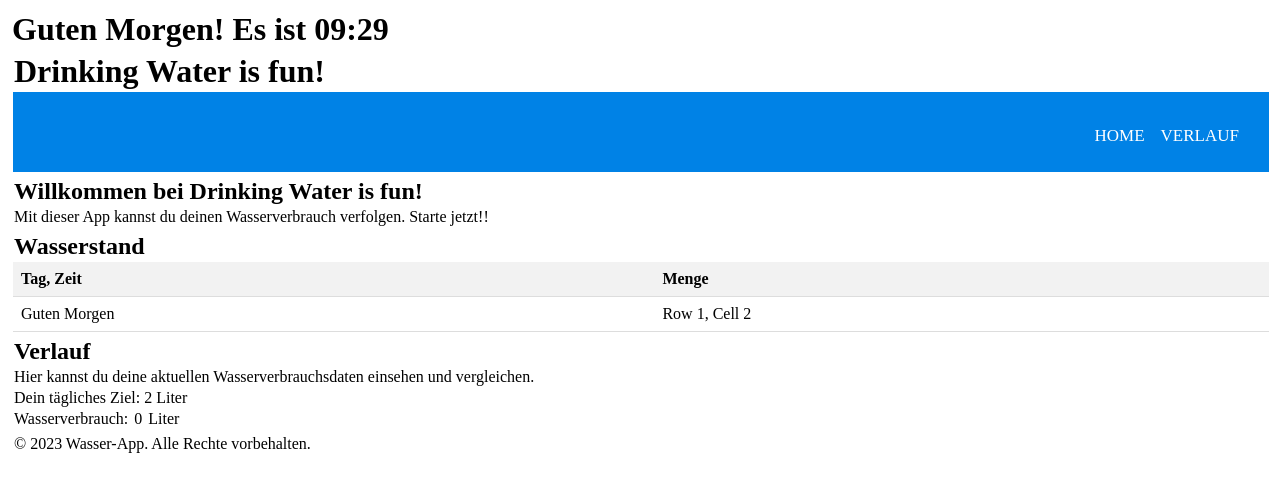
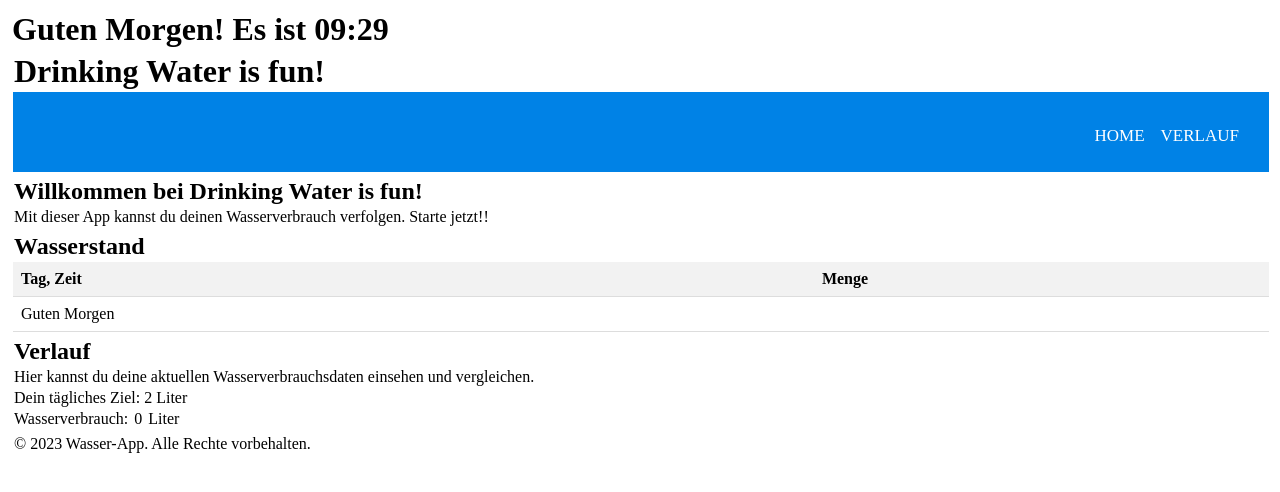
Before and after one commit to chzn03/Wasserapp-Frontend, a Vue app: page / in a window 1280 px wide. Shown: the top 492 px of the page. Built offline with nearby package versions, Linux system fonts and the light colour scheme.

Commit message:
frontend 1.o viel CSS

```diff
--- a/src/App.vue
+++ b/src/App.vue
@@ -29,7 +29,7 @@
         <tbody>
         <tr>
           <td>{{ daytime }}</td>
-          <td>Row 1, Cell 2</td>
+          <td>{{amount}}</td>
         </tr>
         </tbody>
       </table>
```
